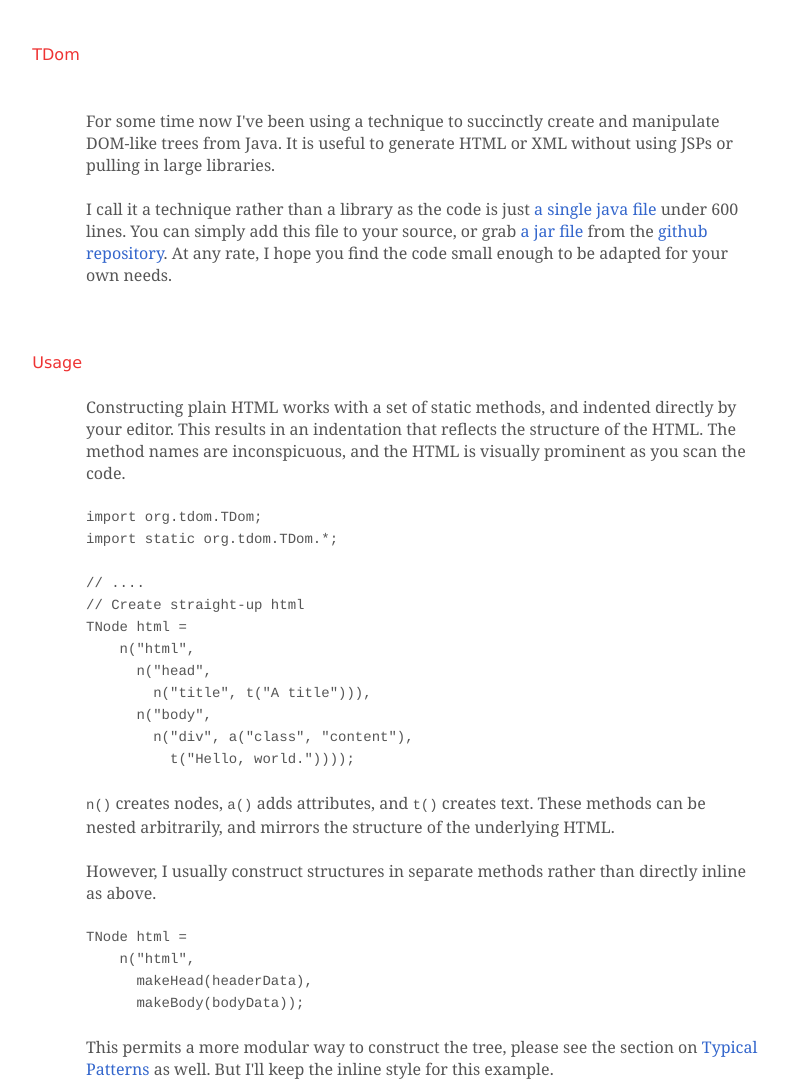
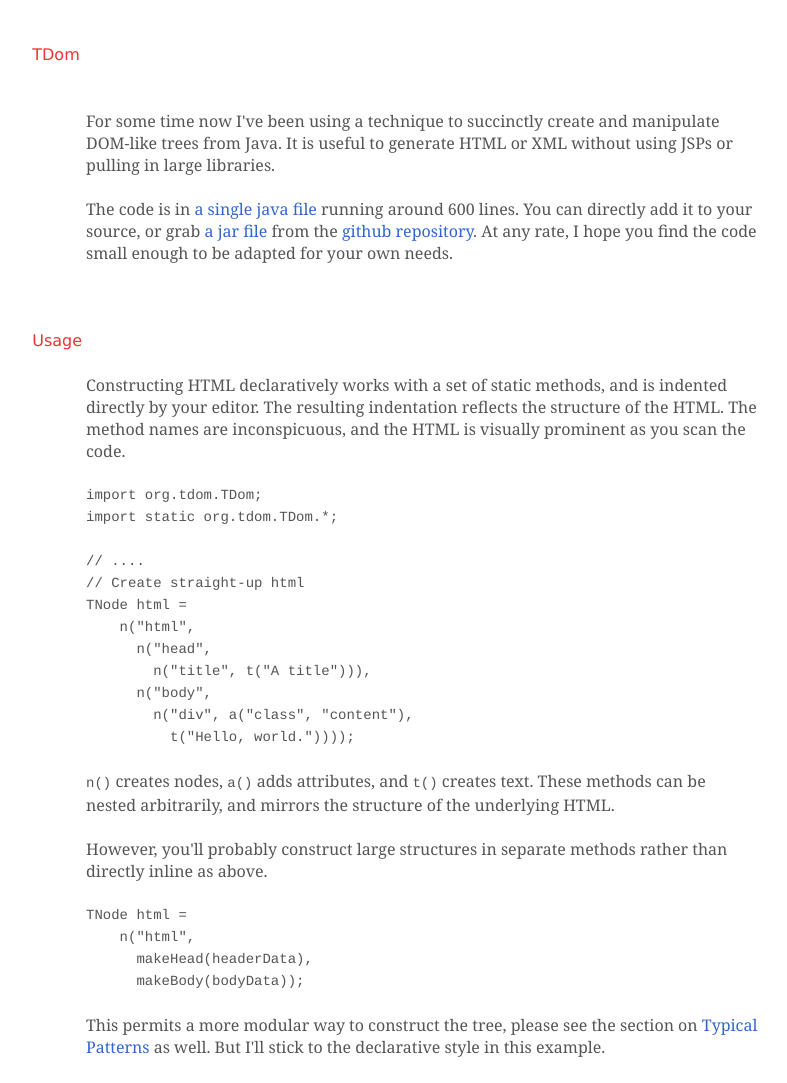
Before and after one commit to kbsriram/tdom, a plain HTML site: page index.html in a window 1280 px wide. Shown: the top 1083 px of the page, without its empty margins (218-1005 px from the left). Drawn offline with Linux system fonts and the light colour scheme.

Commit message:
Minor text corrections and rewording.

```diff
--- a/index.html
+++ b/index.html
@@ -13,11 +13,10 @@
 and manipulate DOM-like trees from Java. It is useful to generate HTML
 or XML without using JSPs or pulling in large libraries.</p>
 
-<p>I call it a technique rather than a library as the code is
-just
+<p>The code is in
 <a href="https://github.com/kbsriram/tdom/blob/master/src/core/org/tdom/TDom.java">a
-single java file</a> under 600 lines. You can simply add this file to
-your source, or grab
+single java file</a> running around 600 lines. You can directly
+add it to your source, or grab
 <a href="https://github.com/kbsriram/tdom/raw/master/bin/tdom.jar">a jar
 file</a> from the
 <a href="https://github.com/kbsriram/tdom/">github repository</a>.  At
@@ -26,8 +25,8 @@ own needs.</p>
 
 <h2>Usage</h2>
 
-<p>Constructing plain HTML works with a set of static methods, and
-indented directly by your editor.  This results in an indentation that
+<p>Constructing HTML declaratively works with a set of static methods,
+and is indented directly by your editor.  The resulting indentation
 reflects the structure of the HTML. The method names are
 inconspicuous, and the HTML is visually prominent as you scan the
 code.</p>
@@ -51,8 +50,8 @@ TNode html =
 <tt>t()</tt> creates text. These methods can be nested
 arbitrarily, and mirrors the structure of the underlying HTML.</p>
 
-<p>However, I usually construct structures in separate methods rather
-than directly inline as above.</p>
+<p>However, you'll probably construct large structures in separate
+methods rather than directly inline as above.</p>
 
 <pre>
 TNode html =
@@ -63,7 +62,7 @@ TNode html =
 
 <p>This permits a more modular way to construct the tree, please see
 the section on <a href="#patterns">Typical Patterns</a> as well. But
-I'll keep the inline style for this example.</p>
+I'll stick to the declarative style in this example.</p>
 
 <p>Once you have a partially constructed tree, you can continue
 inserting nodes. I've borrowed something like jQuery's selector
```
